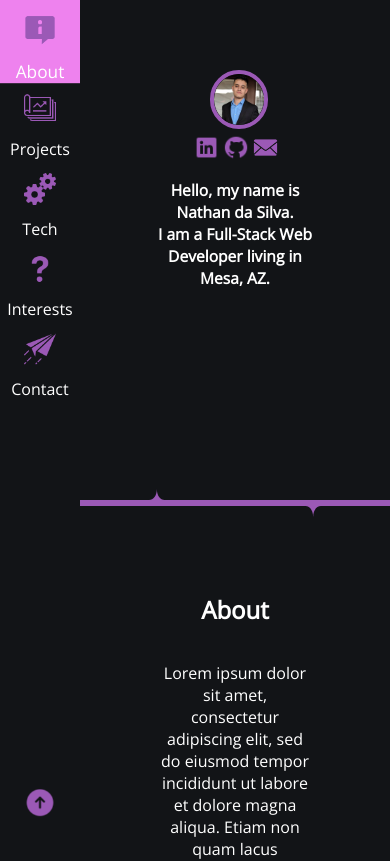
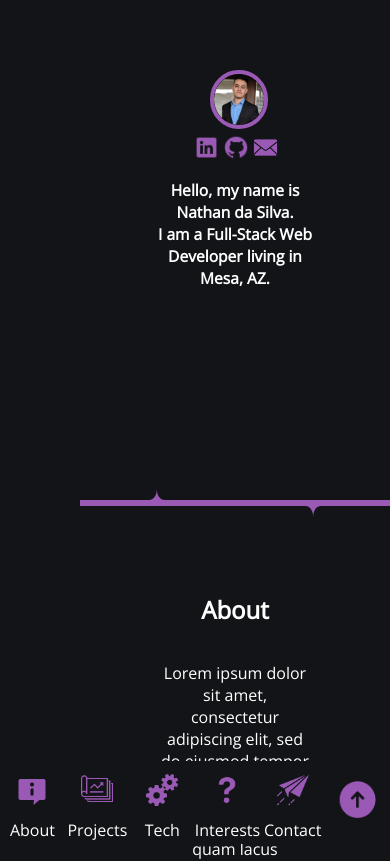
Before and after one commit to PacSmack/react-portfolio, a React (Create React App) app in the folder react-portfolio/: page / in a window 390 px wide. Shown: the top 861 px of the page. Built offline with nearby package versions, Linux system fonts and the light colour scheme.

Commit message:
projects images resized

```diff
--- a/react-portfolio/src/App.css
+++ b/react-portfolio/src/App.css
@@ -8,6 +8,7 @@ html {
 
 .main {
   margin-left: 5rem;
+
 }
 
 /* NavBar */
@@ -55,16 +56,17 @@ li img {
   -o-transition: all .3s ease-in;
   -webkit-transition: all .3s ease-in;
   transition: all .3s ease-in;
-  transform: scale(1.08);
+  transform: scale(1.02);
 }
 
 .active>.nav-item {
+  z-index: 999;
   background: violet;
   -moz-transition: all .3s ease-in;
   -o-transition: all .3s ease-in;
   -webkit-transition: all .3s ease-in;
   transition: all .3s ease-in;
-  transform: scale(1.08);
+  transform: scale(1.05);
 }
 
 .link-text {
@@ -80,8 +82,47 @@ li img {
   text-decoration: none;
 }
 
+.scroll-to-top img {
+  width: 2.7rem;
+  height: auto;
+}
+
+@media (max-width: 900px) {
+  .navbar {
+    bottom: 0;
+    width: 100vw;
+    height: 5rem;
+    z-index: 9999;
+    background-color: #121417;
+    padding-bottom: 3px;
+  }
+
+  .navbar-nav {
+    flex-direction: row;
+    height: 100%;
+  }
+
+  .nav-link {
+    justify-content: center;
+  }
+
+  .main {
+    margin-left: 5rem;
+  }
+
+  .scroll-to-top img {
+    width: 3rem;
+    height: auto;
+  }
+}
+
 .scroll-to-top {
   animation: scrollTop 0.7s alternate ease infinite;
+}
+
+.scroll-to-top img {
+  width: 2.7rem;
+  height: auto;
 }
 
 @keyframes scrollTop {
--- a/react-portfolio/src/components/ProjectsComponent.js
+++ b/react-portfolio/src/components/ProjectsComponent.js
@@ -8,9 +8,9 @@ export default function About() {
             <h1>Projects</h1>
 
             <div className="projectImgWrapper">
-                <img src="https://via.placeholder.com/280x195" alt="" />
-                <img src="https://via.placeholder.com/280x195" alt=""/>
-                <img src="https://via.placeholder.com/280x195" alt=""/>
+                <img src="https://via.placeholder.com/300x240" alt="" />
+                <img src="https://via.placeholder.com/300x240" alt="" />
+                <img src="https://via.placeholder.com/300x240" alt="" />
             </div>
 
             <div class="custom-shape-divider-top-1632964461">
```
